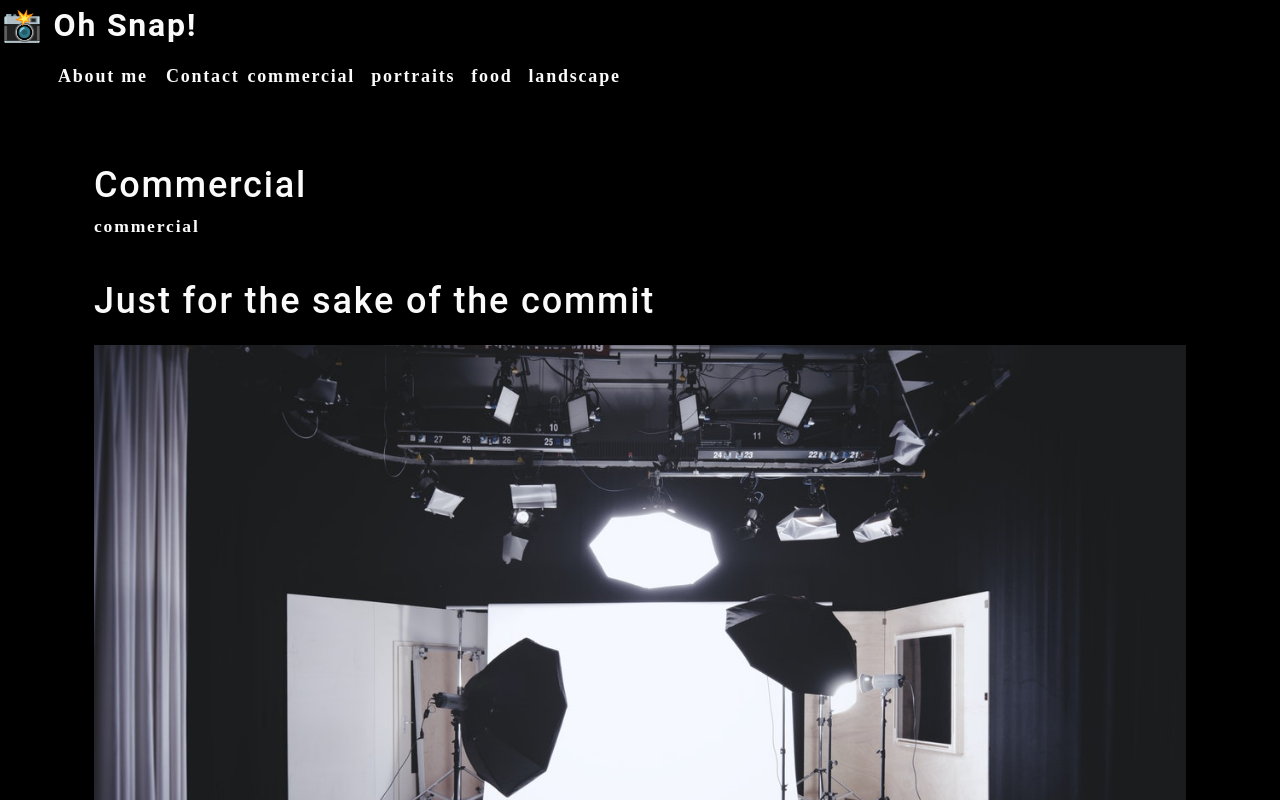
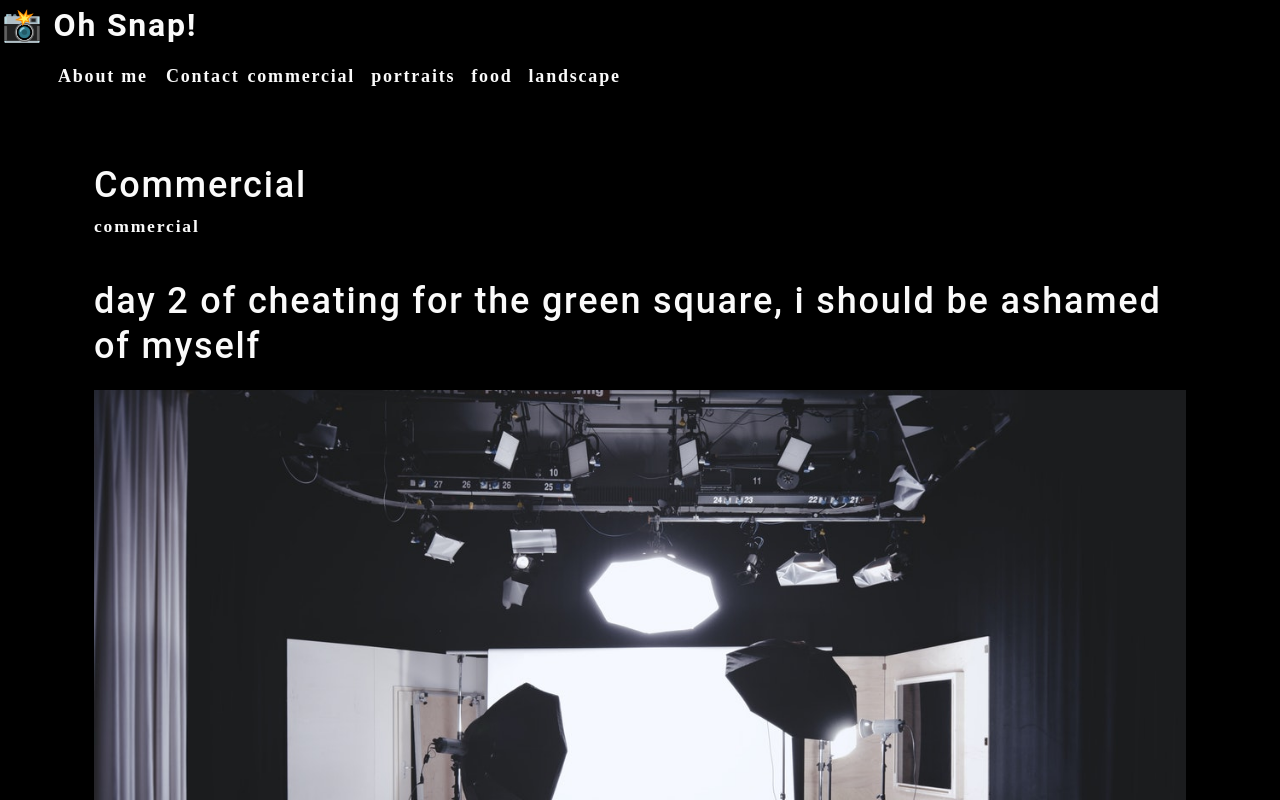
Before and after one commit to dillin92/photo-port-v2, a React (Create React App) app: page / in a window 1280 px wide. Shown: the top 800 px of the page. Built offline with nearby package versions, Linux system fonts and the light colour scheme.

Commit message:
day 2 of cheating for the green square, i should be ashamed of myself

```diff
--- a/src/components/About/index.js
+++ b/src/components/About/index.js
@@ -6,7 +6,7 @@ function About() {
   return (
 
 <section className="my-5">
-  <h1 id="about">Just for the sake of the commit</h1>
+  <h1 id="about">day 2 of cheating for the green square, i should be ashamed of myself</h1>
   <img src={coverImage} className="my-2" style={{ width: "100%" }} alt="cover" />
 </section>
 
```
